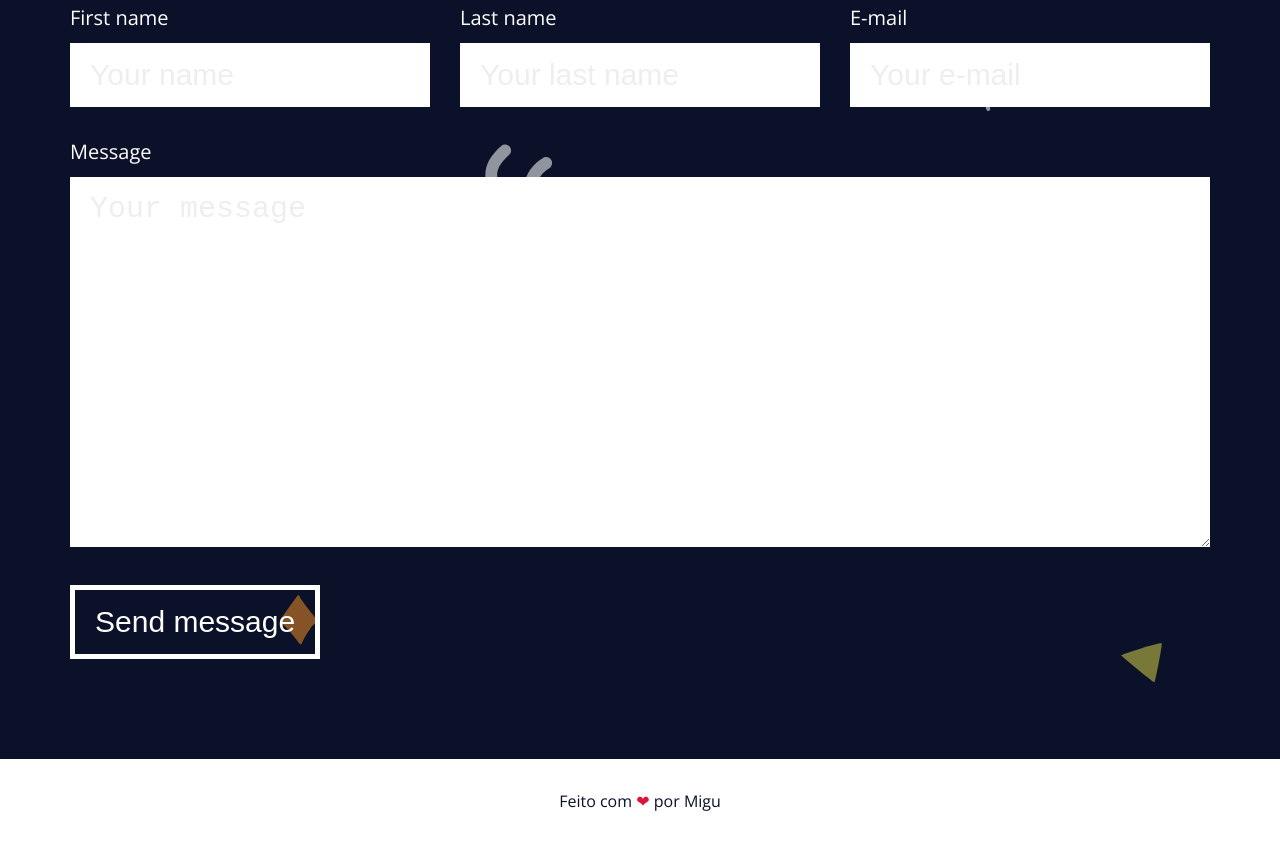
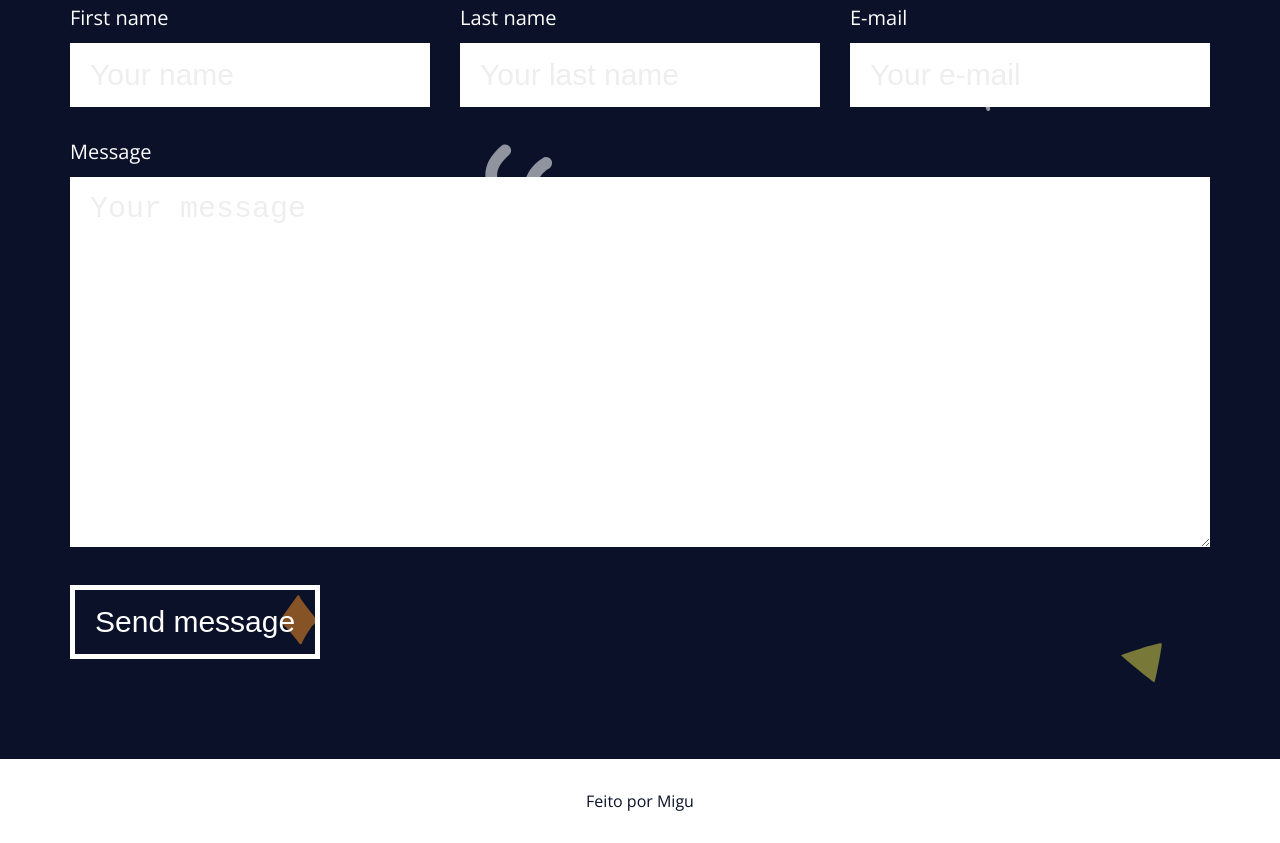
Before and after one commit to Miguuuuuu/Landing-Page, a plain HTML site: page index.html in a window 1280 px wide. Shown: the part 6656-7499 px from the top of the page. Drawn offline with nearby package versions, Linux system fonts and the light colour scheme.

Commit message:
Update final

```diff
--- a/index.html
+++ b/index.html
@@ -294,8 +294,7 @@
 
 
   <footer id="footer" class=" footer white-bg">
-    <p><a target="_blank" href="https://github.com/Miguuuuuu?tab=repositories">Feito com <span class="heart">❤</span>
-        por Migu</a></p>
+    <p><a target="_blank" href="https://github.com/Miguuuuuu?tab=repositories">Feito por Migu</a></p>
   </footer>
 
   <a class="back-to-top" href="#home">➤</a>
```
